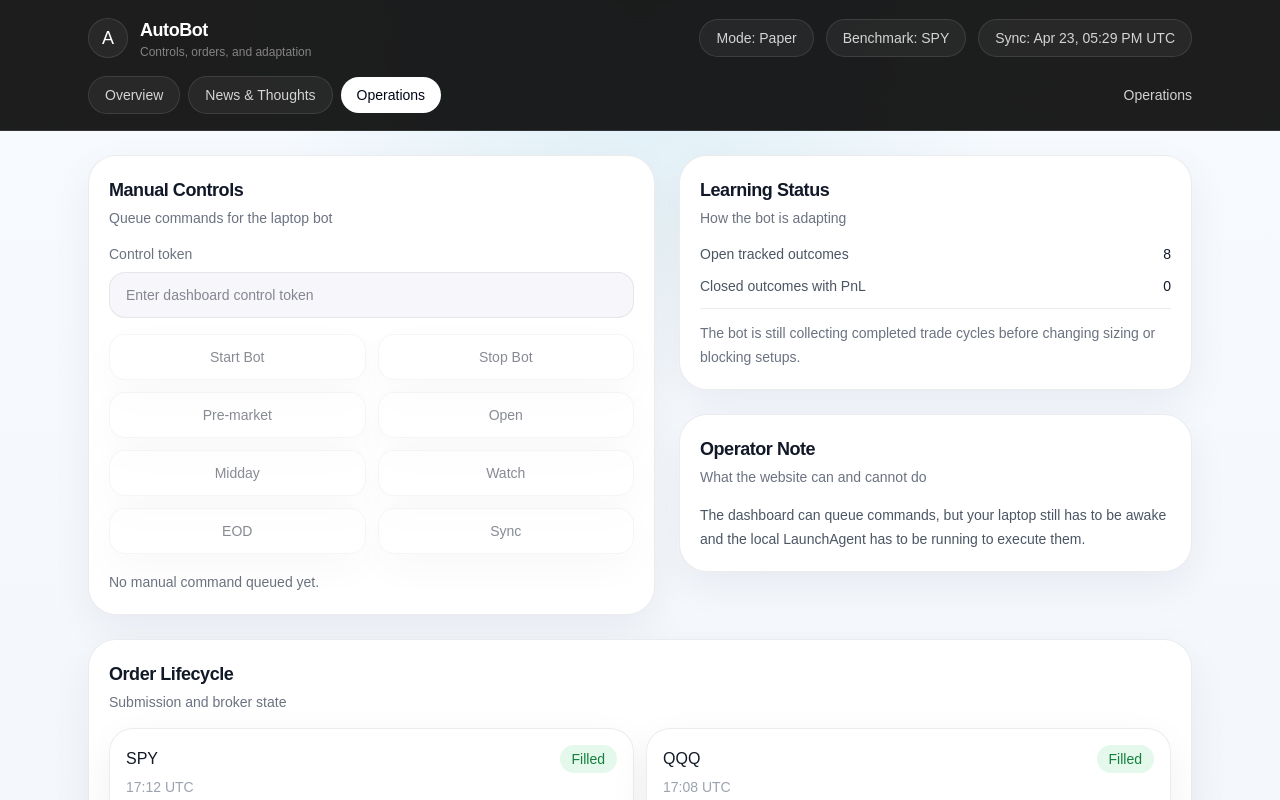
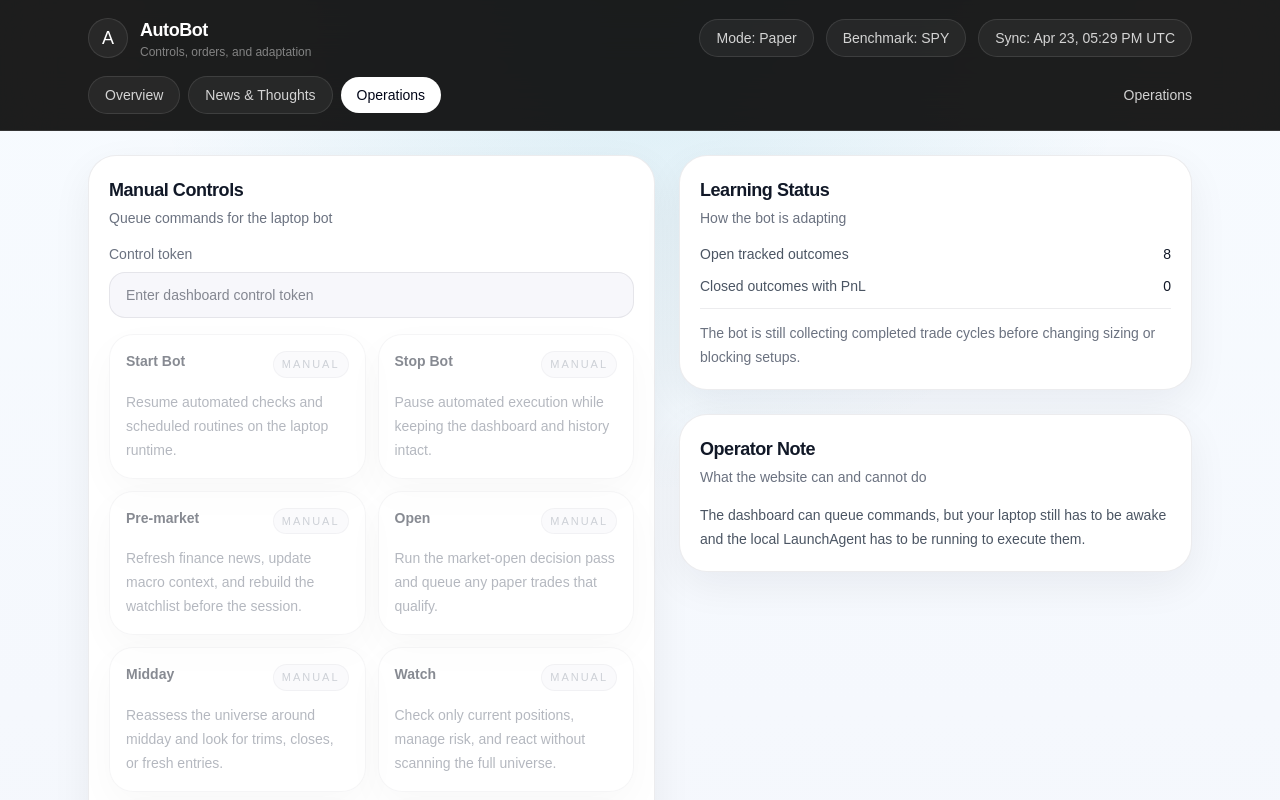
Before and after one commit to Fallka0/autobot-dashboard, a Next.js app: page /operations in a window 1280 px wide. Shown: the top 800 px of the page. Built offline with nearby package versions, Linux system fonts and the light colour scheme; no server answers.

Commit message:
Clarify manual control actions

```diff
--- a/src/app/operations/page.tsx
+++ b/src/app/operations/page.tsx
@@ -6,14 +6,14 @@ import { DashboardShell, MetricRow, Panel, formatLocalTimestamp, orderTone } fro
 import { useDashboardData } from "@/lib/use-dashboard-data";
 
 const controlActions = [
-  { action: "start_bot", label: "Start Bot" },
-  { action: "stop_bot", label: "Stop Bot" },
-  { action: "run_premarket", label: "Pre-market" },
-  { action: "run_open", label: "Open" },
-  { action: "run_midday", label: "Midday" },
-  { action: "run_position_watch", label: "Watch" },
-  { action: "run_eod", label: "EOD" },
-  { action: "sync_dashboard", label: "Sync" },
+  { action: "start_bot", label: "Start Bot", description: "Resume automated checks and scheduled routines on the laptop runtime." },
+  { action: "stop_bot", label: "Stop Bot", description: "Pause automated execution while keeping the dashboard and history intact." },
+  { action: "run_premarket", label: "Pre-market", description: "Refresh finance news, update macro context, and rebuild the watchlist before the session." },
+  { action: "run_open", label: "Open", description: "Run the market-open decision pass and queue any paper trades that qualify." },
+  { action: "run_midday", label: "Midday", description: "Reassess the universe around midday and look for trims, closes, or fresh entries." },
+  { action: "run_position_watch", label: "Watch", description: "Check only current positions, manage risk, and react without scanning the full universe." },
+  { action: "run_eod", label: "EOD", description: "Do the end-of-day risk cleanup, update benchmark state, and prepare the daily summary." },
+  { action: "sync_dashboard", label: "Sync", description: "Publish the newest bot snapshot so the live dashboard reflects the latest state." },
 ] as const;
 
 type ControlAction = (typeof controlActions)[number]["action"];
@@ -77,16 +77,24 @@ export default function OperationsPage() {
                 placeholder="Enter dashboard control token"
               />
             </label>
-            <div className="grid grid-cols-2 gap-3">
+            <div className="grid gap-3 sm:grid-cols-2">
               {controlActions.map((item) => (
                 <button
                   key={item.action}
                   type="button"
                   onClick={() => void submitControl(item.action)}
                   disabled={!controlToken || controlBusy !== null}
-                  className="app-card rounded-2xl px-4 py-3 text-sm font-medium text-[var(--text-primary)] transition disabled:cursor-not-allowed disabled:opacity-50"
+                  className="app-card rounded-3xl px-4 py-4 text-left transition disabled:cursor-not-allowed disabled:opacity-50"
                 >
-                  {controlBusy === item.action ? "Queueing..." : item.label}
+                  <div className="flex items-start justify-between gap-3">
+                    <span className="text-sm font-semibold text-[var(--text-primary)]">
+                      {controlBusy === item.action ? "Queueing..." : item.label}
+                    </span>
+                    <span className="rounded-full border border-[color:var(--border-subtle)] bg-[var(--surface-muted)] px-2 py-1 text-[11px] uppercase tracking-[0.18em] text-[var(--text-muted)]">
+                      Manual
+                    </span>
+                  </div>
+                  <p className="mt-3 text-sm leading-6 text-[var(--text-soft)]">{item.description}</p>
                 </button>
               ))}
             </div>
```
